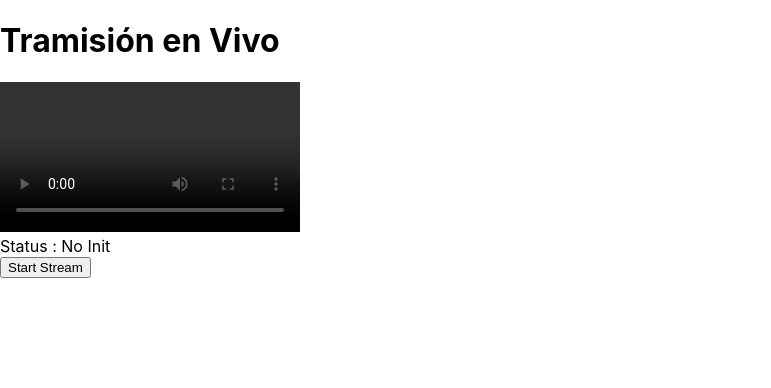
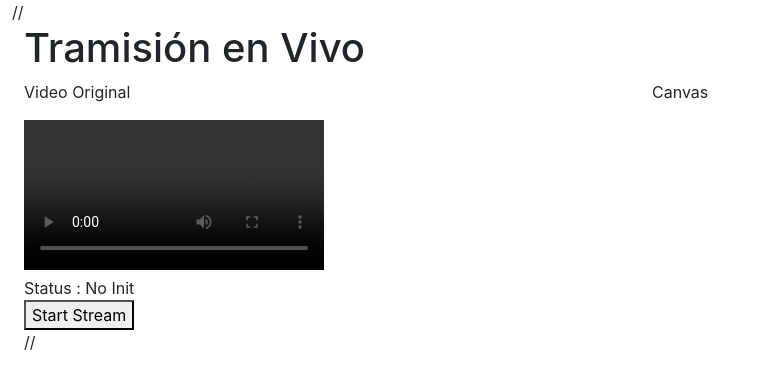
Before and after one commit to castro27fer/lagallera.app, a React (Create React App) app: page / in a window 1280 px wide. Shown: the top 388 px of the page, without its empty margins (0-771 px from the left). Built offline with nearby package versions, Linux system fonts and the light colour scheme; no server answers.

Commit message:
stream easy

```diff
--- a/public/index.html
+++ b/public/index.html
@@ -15,6 +15,13 @@
       user's mobile device or desktop. See https://developers.google.com/web/fundamentals/web-app-manifest/
     -->
     <link rel="manifest" href="%PUBLIC_URL%/manifest.json" />
+
+  <link
+  rel="stylesheet"
+  href="https://cdn.jsdelivr.net/npm/bootstrap@5.3.2/dist/css/bootstrap.min.css"
+  integrity="sha384-T3c6CoIi6uLrA9TneNEoa7RxnatzjcDSCmG1MXxSR1GAsXEV/Dwwykc2MPK8M2HN"
+  crossorigin="anonymous"
+/>
     <!--
       Notice the use of %PUBLIC_URL% in the tags above.
       It will be replaced with the URL of the `public` folder during the build.
--- a/src/App.js
+++ b/src/App.js
@@ -5,7 +5,7 @@ import { Outlet } from 'react-router-dom';
 
 function App() {
   return (
-   <Container>
+   <Container fluid>
       <Outlet />
    </Container>
   );
--- a/src/pages/Receptor.jsx
+++ b/src/pages/Receptor.jsx
@@ -1,9 +1,37 @@
-import React from 'react'
+import React, { useEffect } from 'react'
+import { Col, Row } from 'react-bootstrap';
+import { io } from 'socket.io-client'
 
 function Receptor() {
-  return (
+
+  const path_api =  process.env.REACT_APP_URL_API;
+  const imgRef = React.createRef(null);
+  const socket = io(path_api);
+
+  useEffect(()=>{
+
+    socket.on('video-stream', (data) => {
+
+      imgRef.current.src = data;
+
+    });
+
+    // return () => {
+    //     socket.off('video-stream');
+    // };
+    // eslint-disable-next-line
+  },[])
+
+  return (<>
     <div>Receptor</div>
-  )
+    <Row>
+      <Col>
+        <p>Recepción transmisión</p>
+        <img ref={imgRef} alt="" />
+        </Col>
+    </Row>
+
+    </>)
 }
 
 export default Receptor
--- a/src/pages/Streaming.jsx
+++ b/src/pages/Streaming.jsx
@@ -1,5 +1,5 @@
 import React, { useEffect, useState } from 'react'
-import { Row } from 'react-bootstrap'
+import { Row, Col, Container } from 'react-bootstrap'
 import { io } from 'socket.io-client'
 
 function Streaming() {
@@ -8,12 +8,14 @@ function Streaming() {
   const [play,set_play] = useState(false);
 
   const videoRef = React.createRef(null);
-  // const canvas = React.createRef(null);
+  const canvas = React.createRef(null);
   const status = React.createRef(null);
   const input = React.createRef(null);
+  const imgRef = React.createRef(null);
+  // let context = null;
   // const textarea = React.createRef(null);
 
-  const socket = io(path_api);;
+  const socket = io(path_api);
 
   const sendMessage = (e)=>{
 
@@ -31,31 +33,64 @@ function Streaming() {
 
     try {
 
-      const mediaStream = await navigator.mediaDevices.getDisplayMedia({
-        video: true,
-        audio: true,
+      navigator.mediaDevices.getDisplayMedia({
+        video: {
+          width:{
+            // min: 1024, //not soport
+            ideal: 600,
+            max:1920,
+          },
+          height:{
+            // min:576, //not soport
+            ideal:400,
+            max:1080,
+          },
+          frameRate:{
+            ideal:120,max:300,
+          },
+        },
+        audio: false,
+      })
+      .then(mediaStream =>{
+
+
+        videoRef.current.srcObject = mediaStream;
+
+        const context = canvas.current.getContext("2d");
+        // console.log(canvas);
+
+        setInterval(() => {
+
+          canvas.current.width = videoRef.current.videoWidth;
+          canvas.current.height = videoRef.current.videoHeight;
+
+          context.drawImage(videoRef.current,0,0,canvas.current.width,canvas.current.height);
+          const captureImage = canvas.current.toDataURL("image/webp",100);
+          socket.emit('video-stream', captureImage);
+
+        }, 10);
       });
 
-      if (MediaRecorder.isTypeSupported('video/webm; codecs=vp8')) {
-       console.log("codec soportado...")
-    } else {
-        console.error('Codec no soportado');
-    }
+    //   if (MediaRecorder.isTypeSupported('video/webm; codecs=vp8')) {
+    //    console.log("codec soportado...")
+    // } else {
+    //     console.error('Codec no soportado');
+    // }
 
-      const mediaRecorder = new MediaRecorder(mediaStream,{
-        mimeType:"video/webm; codecs=vp8, opus",
-      });
+    //   const mediaRecorder = new MediaRecorder(mediaStream,{
+    //     mimeType:"video/webm; codecs=vp8, opus",
+    //   });
 
-      mediaRecorder.ondataavailable = (event) => {
+      // mediaRecorder.ondataavailable = (event) => {
 
-          if (event.data.size > 0) {
-              socket.emit('video-stream', event.data);
-          }
-      };
+      //     if (event.data.size > 0) {
+      //         socket.emit('video-stream', event.data);
+      //     }
+      // };
 
-      mediaRecorder.start(10); // Enviar datos cada 100ms
+      // mediaRecorder.start(10); // Enviar datos cada 100ms
 
-      videoRef.current.play();
+      // videoRef.current.play();
 
       // mediaStream.getTracks().forEach(track => {
       //     track.onended = () => {
@@ -72,57 +107,82 @@ function Streaming() {
     // return captureStream;
   }
 
-  useEffect(()=>{
-
-    socket.on('video-stream', (data) => {
-      const video = videoRef.current;
-      if (video) {
-
-        // pasar directo el data xq es in blob no hay necesidad de instanciar un blob...
-          // const blob = new Blob([data], { type: 'video/webm; codecs=vp8, opus' });
-
-          const blob = new Blob([data.ArrayBuffer], { type: 'video/webm; codecs=vp8, opus' });
-
-          console.log('Received data type:', blob);
-          console.log('Is Blob:', blob instanceof Blob); // Esto debe ser true
-
-          const url = URL.createObjectURL(blob);
-          // console.log(url)
-          video.src  = url;
-
-          if(play){
-            set_play(()=>true);
-            video.play();
-          }
-
-          // Liberar el objeto URL después de usarlo
-          return () => {
-            URL.revokeObjectURL(url);
-        };
-
-      }
-    });
-
-    return () => {
-        socket.off('video-stream');
-    };
-    // eslint-disable-next-line
-  },[])
+  // useEffect(()=>{
 
 
-  return (
-    <Row>
+
+
+  //   socket.on('video-stream', (data) => {
+
+  //     // console.log(data);
+  //     imgRef.current.src = data;
+  //     // const video = videoRef.current;
+  //     // if (video) {
+
+  //     //   // pasar directo el data xq es in blob no hay necesidad de instanciar un blob...
+  //     //     // const blob = new Blob([data], { type: 'video/webm; codecs=vp8, opus' });
+
+  //     //     const blob = new Blob([data.ArrayBuffer], { type: 'video/webm; codecs=vp8, opus' });
+
+  //     //     console.log('Received data type:', blob);
+  //     //     console.log('Is Blob:', blob instanceof Blob); // Esto debe ser true
+
+  //     //     const url = URL.createObjectURL(blob);
+  //     //     // console.log(url)
+  //     //     video.src  = url;
+
+  //     //     if(play){
+  //     //       set_play(()=>true);
+  //     //       video.play();
+  //     //     }
+
+  //     //     // Liberar el objeto URL después de usarlo
+  //     //     return () => {
+  //     //       URL.revokeObjectURL(url);
+  //     //   };
+
+  //     // }
+  //   });
+
+  //   return () => {
+  //       socket.off('video-stream');
+  //   };
+  //   // eslint-disable-next-line
+  // },[])
+
+
+  return (<>
+    // <Container fluid>
       <h1>Tramisión en Vivo</h1>
-      {/* <img ref={videoRef} alt="" /> */}
-      <video ref={videoRef} controls autoPlay onError={(err) => console.log(err)}></video>
-      <div ref={status} className='status'>Status : No Init</div>
+
+      <Row>
+
+        <Col>
+          <p>Video Original</p>
+          <video ref={videoRef} controls autoPlay onError={(err) => console.log(err)}></video>
+          <div ref={status} className='status'>Status : No Init</div>
+          <button onClick={startCapture}>Start Stream</button>
+        </Col>
+
+        <Col>
+          <p>Canvas</p>
+          <canvas ref={canvas}></canvas>
+          {/* <p>Recepción transmisión</p>
+          <img ref={imgRef} alt="" /> */}
+        </Col>
+
+      </Row>
+
+
+
+
 
       {/* <textarea ref={textarea}></textarea>
 
       <input type="text" ref={input} /> */}
-      <button onClick={startCapture}>Start Stream</button>
-    </Row>
-  )
+
+    // </Container>
+  </>)
 }
 
 export default Streaming
```
Also changed, not shown: 1 other file (tests, documents, lock files or other folders).
